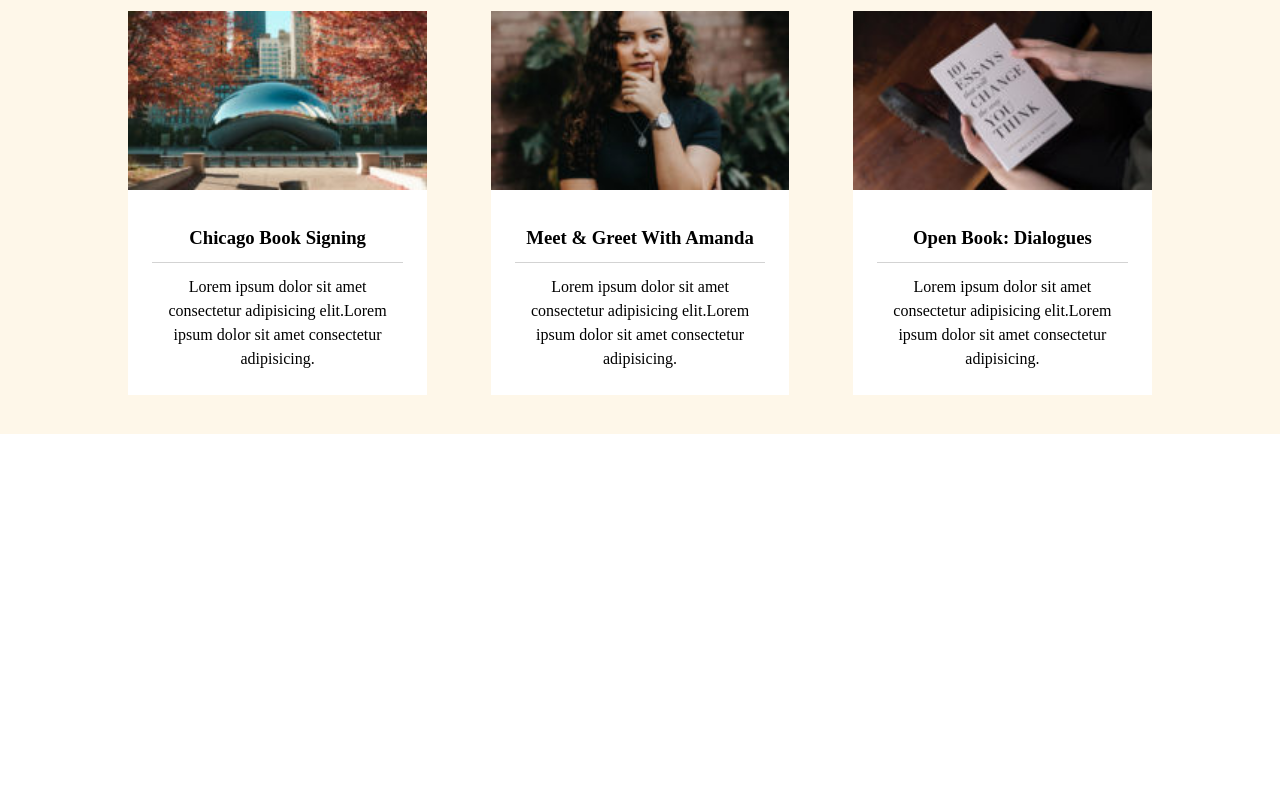
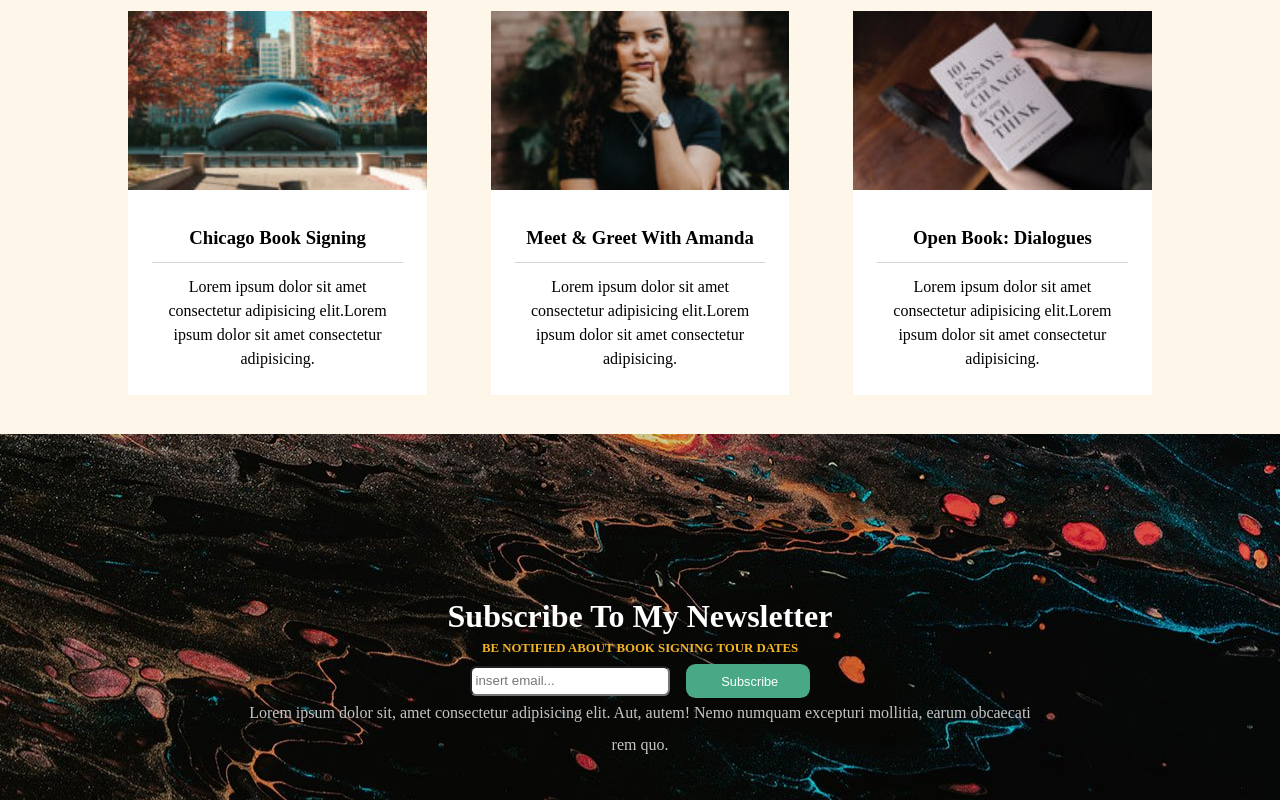
Before and after one commit to GabriellaValentina92/proj-html-vuejs, a Vue app: page / in a window 1280 px wide. Shown: the part 2246-3046 px from the top of the page. Before the commit the page ends 2680 px from the top, so only its background shows below. Built offline with nearby package versions, Linux system fonts and the light colour scheme.

Commit message:
Add subscriber section

```diff
--- a/src/components/AppMain.vue
+++ b/src/components/AppMain.vue
@@ -3,12 +3,14 @@ import ebookApp from "./ebookApp.vue";
 import newBook from "./newBook.vue";
 import journalReview from "./journalReview.vue";
 import event from "./event.vue";
+import subscribeSection from "./subscribeSection.vue";
 export default {
   components: {
     ebookApp,
     newBook,
     journalReview,
     event,
+    subscribeSection,
   },
 
   data() {
@@ -65,6 +67,7 @@ export default {
   </div>
   <journalReview />
   <event />
+  <subscribeSection />
 </template>
 
 <style lang="scss" scoped>
--- /dev/null
+++ b/src/components/subscribeSection.vue
@@ -0,0 +1,63 @@
+<script>
+export default {};
+</script>
+<template>
+  <div class="bg-container">
+    <div class="container-small">
+      <h1>Subscribe To My Newsletter</h1>
+      <h3>BE NOTIFIED ABOUT BOOK SIGNING TOUR DATES</h3>
+      <div class="btnInput">
+        <input type="email" name="" id="" placeholder=" insert email..." />
+        <a href="#"> Subscribe</a>
+      </div>
+      <p>
+        Lorem ipsum dolor sit, amet consectetur adipisicing elit. Aut, autem!
+        Nemo numquam excepturi mollitia, earum obcaecati rem quo.
+      </p>
+    </div>
+  </div>
+</template>
+
+<style lang="scss" scoped>
+@use "../assets/style/partial/variables.scss" as *;
+.bg-container {
+  background-image: url("../assets/img/banner-2.jpg");
+
+  .container-small {
+    @include container-small;
+    text-align: center;
+    color: white;
+    line-height: 2rem;
+
+    h1 {
+      margin-top: 10rem;
+    }
+
+    h3 {
+      font-size: 0.8rem;
+      color: #f4b429;
+    }
+
+    .btnInput input {
+      width: 200px;
+      height: 30px;
+      border-radius: 0.4rem;
+    }
+    .btnInput a {
+      font-family: sans-serif;
+      font-size: 0.8rem;
+      text-decoration: none;
+      padding: 0.6rem 2rem;
+      color: white;
+      background-color: #49a987;
+      border-radius: 0.6rem;
+      margin-left: 1rem;
+    }
+
+    p {
+      color: #c6c4c4;
+      margin-bottom: 2rem;
+    }
+  }
+}
+</style>
```
